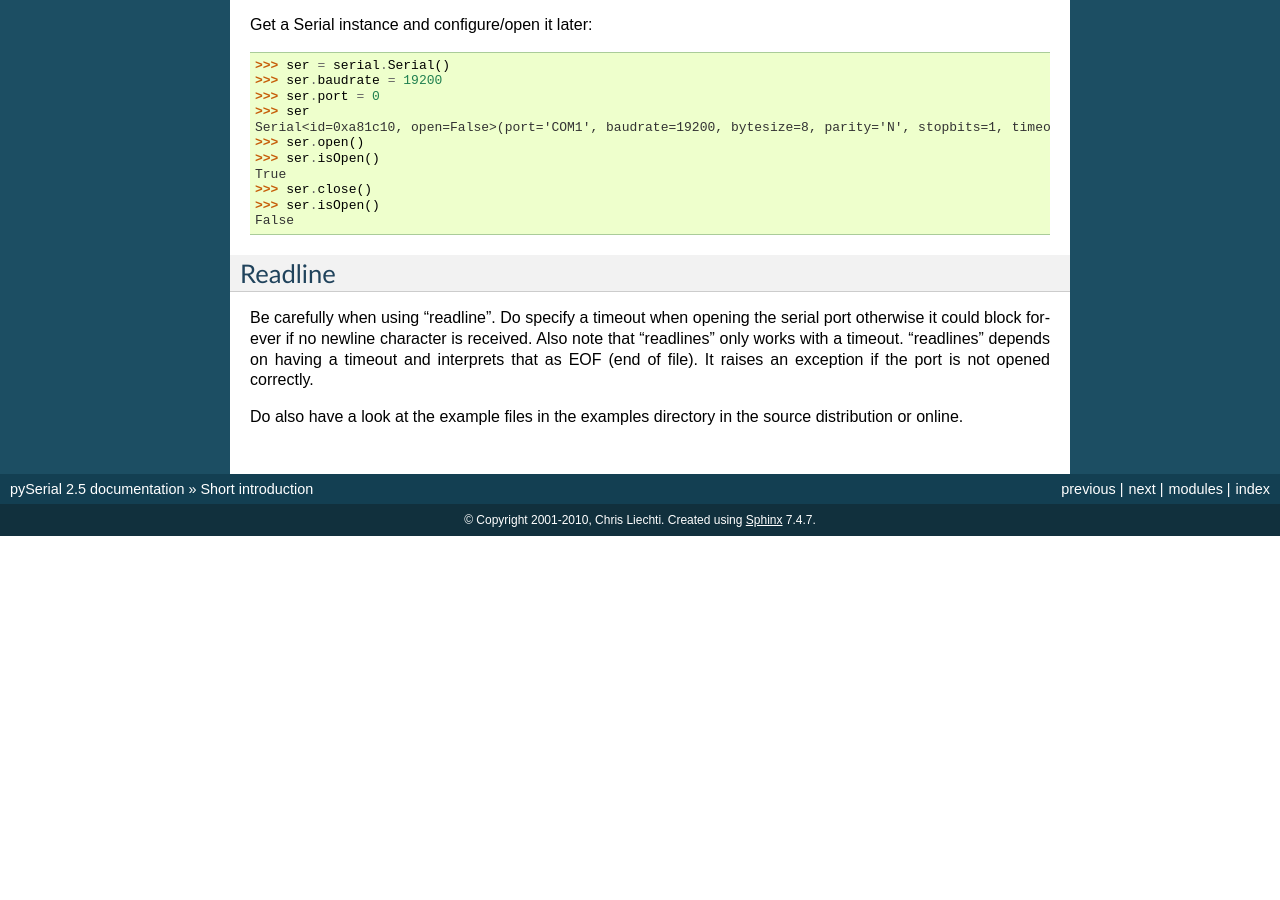
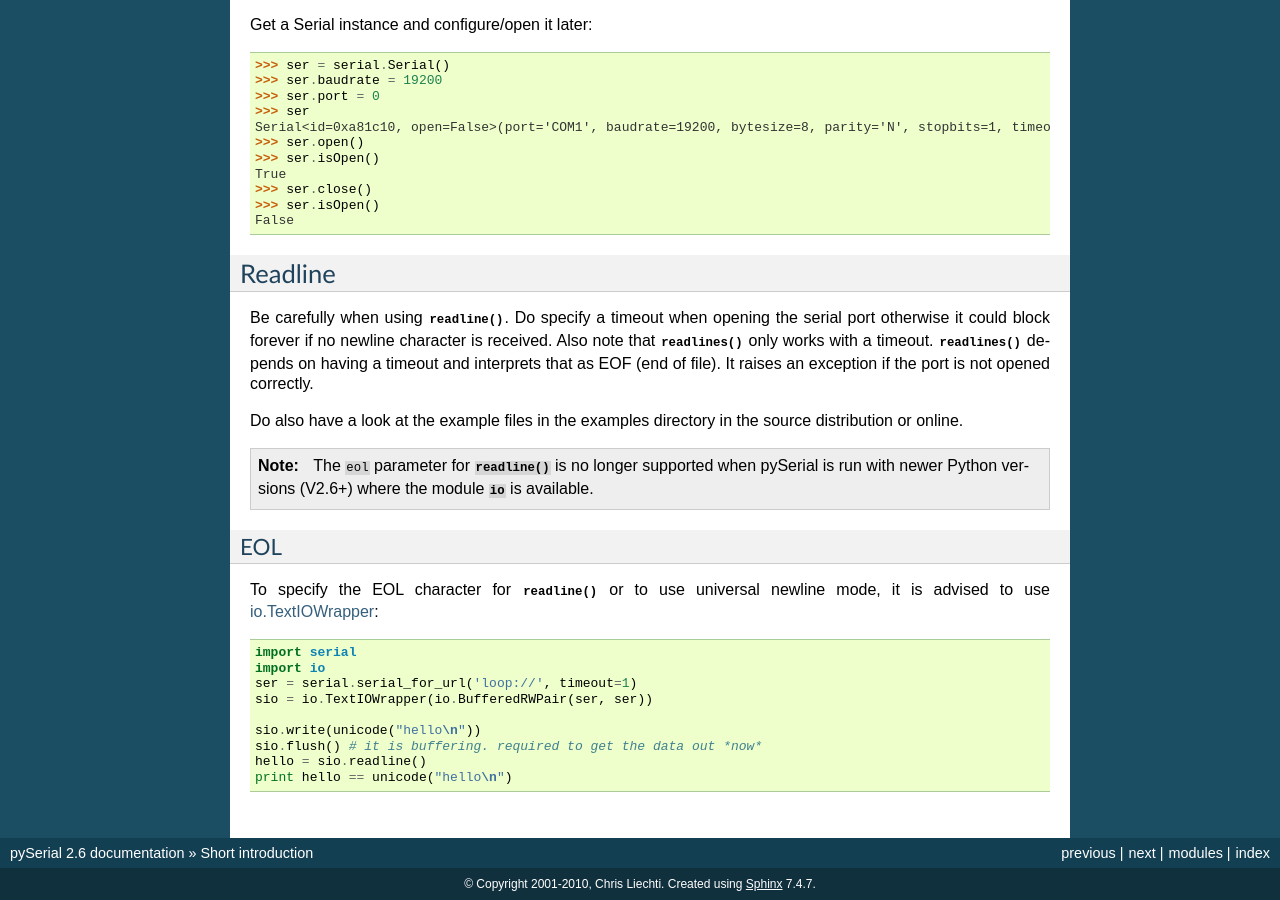
Before and after one commit to pyserial/pyserial, a Sphinx documentation site: the page built from pyserial/documentation/shortintro.rst, in a window 1280 px wide and 900 px high, scrolled down 604 px. Built offline with Sphinx 7.4.7, drawn with Linux system fonts in a browser that asks for light colours; before the commit the page ends 1140 px from its top, so only the background shows below that; some of the changed text lies outside the part shown.

Commit message:
- notes about readline and eol paramater - increment doc version

```diff
--- a/pyserial/documentation/conf.py
+++ b/pyserial/documentation/conf.py
@@ -45,9 +45,9 @@ copyright = u'2001-2010, Chris Liechti'
 # built documents.
 #
 # The short X.Y version.
-version = '2.5'
+version = '2.6'
 # The full version, including alpha/beta/rc tags.
-release = '2.5'
+release = '2.6'
 
 # The language for content autogenerated by Sphinx. Refer to documentation
 # for a list of supported languages.
--- a/pyserial/documentation/shortintro.rst
+++ b/pyserial/documentation/shortintro.rst
@@ -47,11 +47,35 @@ Get a Serial instance and configure/open it later::
 
 Readline
 ========
-Be carefully when using "readline". Do specify a timeout when opening the
+Be carefully when using :meth:`readline`. Do specify a timeout when opening the
 serial port otherwise it could block forever if no newline character is
-received. Also note that "readlines" only works with a timeout. "readlines"
-depends on having a timeout and interprets that as EOF (end of file). It raises
-an exception if the port is not opened correctly.
+received. Also note that :meth:`readlines` only works with a timeout.
+:meth:`readlines` depends on having a timeout and interprets that as EOF (end
+of file). It raises an exception if the port is not opened correctly.
 
 Do also have a look at the example files in the examples directory in the
 source distribution or online.
+
+.. note::
+
+    The ``eol`` parameter for :meth:`readline` is no longer supported when
+    pySerial is run with newer Python versions (V2.6+) where the module
+    :mod:`io` is available.
+
+EOL
+---
+To specify the EOL character for :meth:`readline` or to use universal newline
+mode, it is advised to use io.TextIOWrapper_::
+
+        import serial
+        import io
+        ser = serial.serial_for_url('loop://', timeout=1)
+        sio = io.TextIOWrapper(io.BufferedRWPair(ser, ser))
+
+        sio.write(unicode("hello\n"))
+        sio.flush() # it is buffering. required to get the data out *now*
+        hello = sio.readline()
+        print hello == unicode("hello\n")
+
+
+.. _io.TextIOWrapper: http://docs.python.org/library/io.html#io.TextIOWrapper
```
